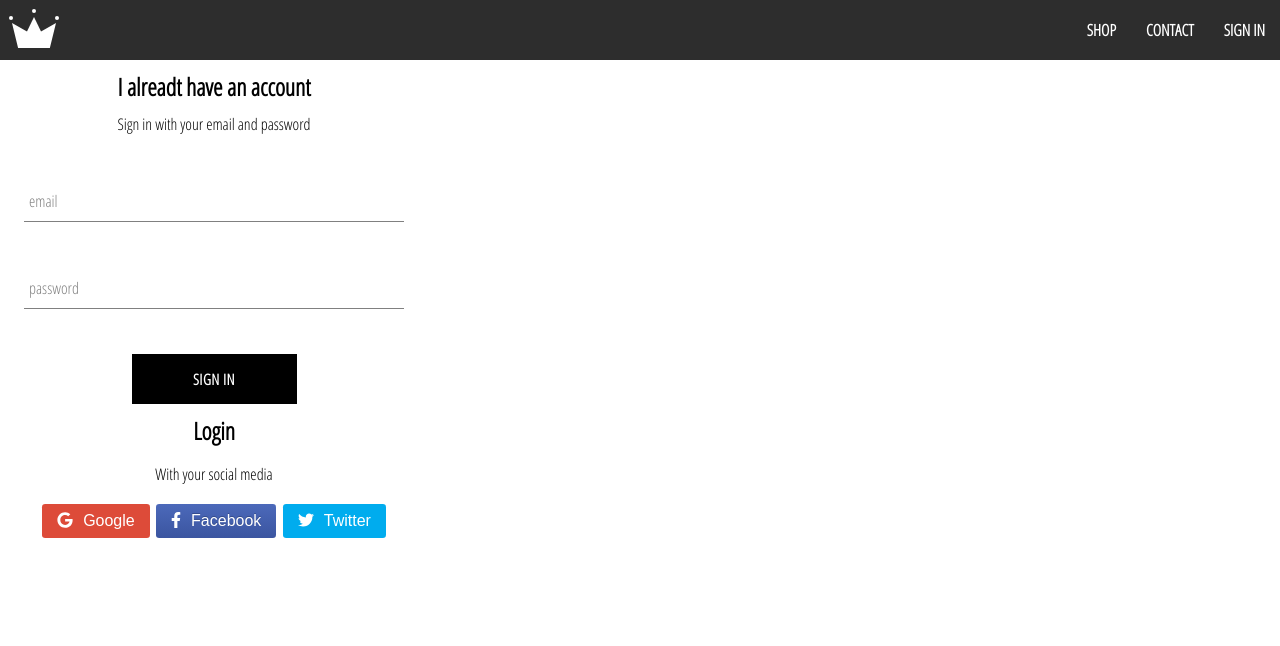
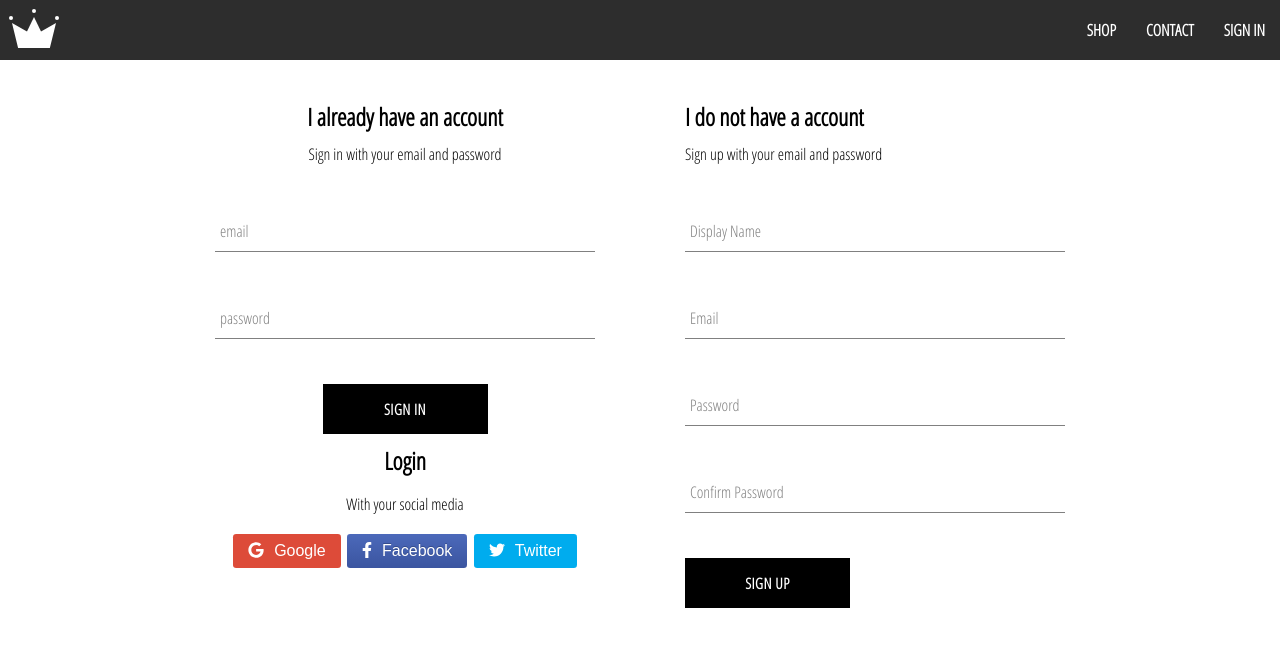
Before and after one commit to lironezra/eshppers, a React (Create React App) app: page /signin in a window 1280 px wide. Shown: the top 646 px of the page. Built offline with nearby package versions, Linux system fonts and the light colour scheme; no server answers.

Commit message:
adding sign up component to sign-in-sign-up page

```diff
--- a/package.json
+++ b/package.json
@@ -8,12 +8,12 @@
     "@fortawesome/free-regular-svg-icons": "^5.11.2",
     "@fortawesome/free-solid-svg-icons": "^5.11.2",
     "@fortawesome/react-fontawesome": "^0.1.7",
+    "axios": "^0.19.0",
     "firebase": "^7.5.0",
     "font-awesome": "^4.7.0",
     "node-sass": "^4.13.0",
     "react": "^16.12.0",
     "react-dom": "^16.12.0",
-    "react-firebaseui": "^4.0.0",
     "react-router-dom": "^5.1.2",
     "react-scripts": "3.2.0"
   },
--- a/src/components/sign-in/sign-in.component.jsx
+++ b/src/components/sign-in/sign-in.component.jsx
@@ -4,7 +4,6 @@ import FormInput from '../form-input/form-input.component';
 import CustomButton from '../custom-button/custom-button.component';
 
 import { signInWithGoogle, signInWithFacebook, signInWithTwitter } from '../../firebase/firebase.utils';
-import StyledFireBaseAuth from 'react-firebaseui/StyledFirebaseAuth'
 
 import './sign-in.styles.scss';
 
@@ -33,7 +32,7 @@ class SignIn extends Component {
     render() {
         return (
             <div className='sign-in'>
-                <h2 className='title'>I alreadt have an account</h2>
+                <h2 className='title'>I already have an account</h2>
                 <span>Sign in with your email and password</span>
 
                 <form onSubmit={this.handleSubmit}>
--- /dev/null
+++ b/src/components/sign-up/sign-up.component.jsx
@@ -0,0 +1,78 @@
+import React, { Component } from 'react';
+
+import FormInput from '../form-input/form-input.component';
+import CustomButton from '../custom-button/custom-button.component';
+
+import './sign-up.styles.scss';
+
+class SIgnUp extends Component {
+    constructor(props) {
+        super(props);
+
+        this.state = {
+            displayName: '',
+            email: '',
+            password: '',
+            confirmPassword: ''
+        }
+    }
+
+    handleSubmit = event => {
+        event.preventDefault();
+        const { displayName, email, password, confirmPassword } = this.state;
+
+        if(password !== confirmPassword) {
+            alert("PAssword don't match!!!");
+            return;
+        }
+    }
+
+    handleChange = (event) => {
+        const { value, name } = event.target;
+
+        this.setState({ [name]: value });
+    }
+
+    render() {
+        const { displayName, email, password, confirmPassword } = this.state;
+        return (
+            <div className='sign-up'>
+                <h2 className='title'>I do not have a account</h2>
+                <span>Sign up with your email and password</span>
+                <form className='sign-up-form' onSubmit={this.handleSubmit}>
+                    <FormInput
+                        type='text'
+                        name='displayName'
+                        value={displayName}
+                        handleChange={this.handleChange}
+                        label='Display Name'
+                        required />
+                    <FormInput
+                        type='email'
+                        name='email'
+                        value={email}
+                        handleChange={this.handleChange}
+                        label='Email'
+                        required />
+                    <FormInput
+                        type='password'
+                        name='password'
+                        value={password}
+                        handleChange={this.handleChange}
+                        label='Password'
+                        required />
+                    <FormInput
+                        type='password'
+                        name='confirmPassword'
+                        value={confirmPassword}
+                        handleChange={this.handleChange}
+                        label='Confirm Password'
+                        required />
+                    <CustomButton type='submit'>SIGN UP</CustomButton>
+                </form>
+            </div>
+        );
+    }
+}
+
+export default SIgnUp;
--- /dev/null
+++ b/src/components/sign-up/sign-up.styles.scss
@@ -0,0 +1,9 @@
+.sign-up {
+    display: flex;
+    flex-direction: column;
+    width: 380px;
+}
+
+.title {
+    margin: 10px 0;
+}
--- a/src/pages/sign-in-and-sign-up/sign-in-and-sign-up.component.jsx
+++ b/src/pages/sign-in-and-sign-up/sign-in-and-sign-up.component.jsx
@@ -1,6 +1,7 @@
 import React from 'react';
 
 import SignIn from '../../components/sign-in/sign-in.component';
+import SignUp from '../../components/sign-up/sign-up.component';
 
 import './sign-in-and-sign-up.styles.scss';
 
@@ -8,6 +9,7 @@ const SignInAndSignUpPage = () => {
     return (
         <div className='sign-in-and-sign-up'>
             <SignIn />
+            <SignUp />
         </div>
     );
 };
--- a/src/pages/sign-in-and-sign-up/sign-in-and-sign-up.styles.scss
+++ b/src/pages/sign-in-and-sign-up/sign-in-and-sign-up.styles.scss
@@ -1,3 +1,7 @@
 .sign-in-and-sign-up{
-    padding: 0 24px;
+    // padding: 0 24px;
+    width: 850px;
+    display: flex;
+    justify-content: space-between;
+    margin: 30px auto;
 }
--- /dev/null
+++ b/src/utils/API.js
@@ -0,0 +1,6 @@
+import axios from "axios";
+
+export default axios.create({
+  baseURL: "https://eshoppers-db.firebaseio.com/",
+  responseType: "json"
+});
```
Also changed, not shown: 1 other file (tests, documents, lock files or other folders).
